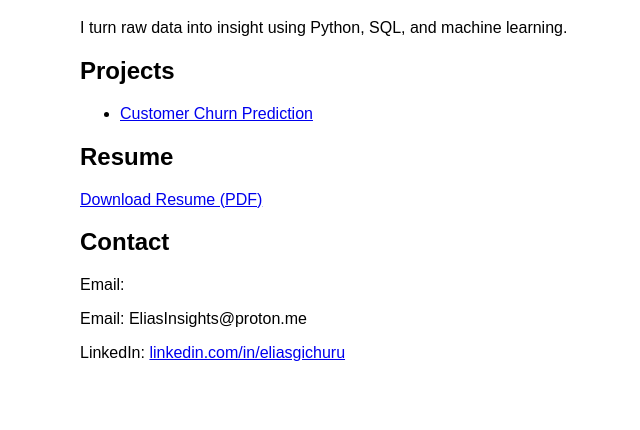
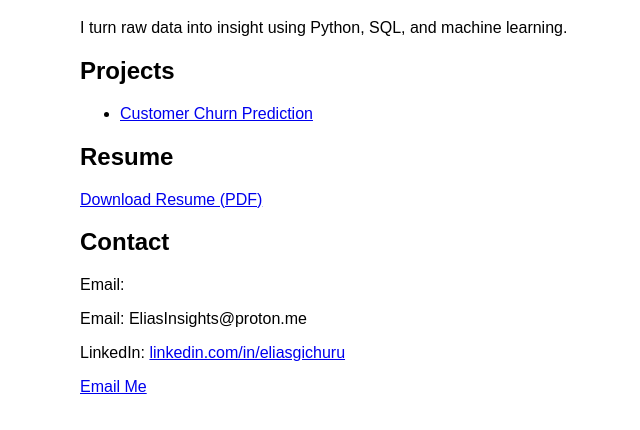
Before and after one commit to Elias-3817/Elias-3817.github.io, a plain HTML site: page index.html in a window 1280 px wide. Shown: the part 102-532 px from the top of the page, without its empty margins (210-850 px from the left). Drawn offline with Linux system fonts and the light colour scheme.

Commit message:
Updated email to EliasInsights@proton.me

```diff
--- a/index.html
+++ b/index.html
@@ -24,3 +24,4 @@
     <p>LinkedIn: <a href="https://linkedin.com/in/eliasgichuru" target="_blank">linkedin.com/in/eliasgichuru</a></p>
   </body>
 </html>
+<a href="mailto:EliasInsights@proton.me">Email Me</a>
```
